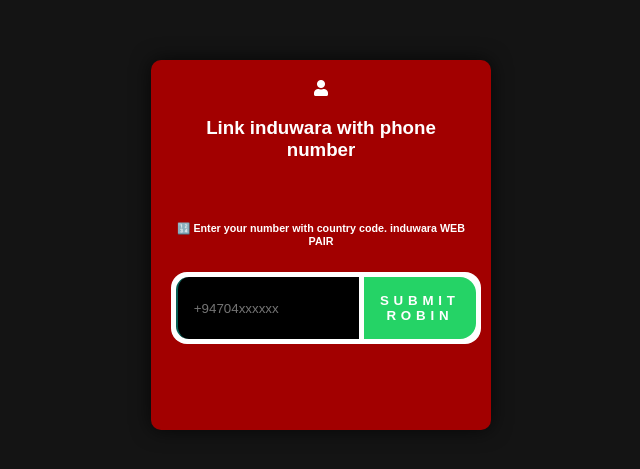
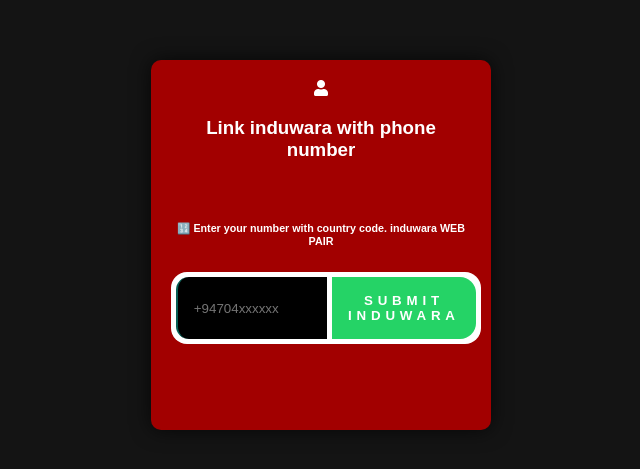
Before and after one commit to induwaradaham/induwaraIN, a plain HTML site: page pair.html in a window 1280 px wide. Shown: the part 155-624 px from the top of the page, without its empty margins (319-959 px from the left). Drawn offline with nearby package versions, Linux system fonts and the light colour scheme.

Commit message:
Update pair.html

```diff
--- a/pair.html
+++ b/pair.html
@@ -149,8 +149,8 @@
             <br>
             <h6>🔢 Enter your number with country code. induwara WEB PAIR</h6>
             <div class="input-container">
-              <input placeholder="+94704xxxxxx" type="number" id="number" placeholder="❗ Enter your phone number with country code, ROBIN WEB PAIR" name="">
-              <button id="submit">Submit ROBIN</button>
+              <input placeholder="+94704xxxxxx" type="number" id="number" placeholder="❗ Enter your phone number with country code, induwara WEB PAIR" name="">
+              <button id="submit">Submit induwara</button>
             </div>
             <!-- Add the loading spinner -->
             <div id="loading-spinner">
```
